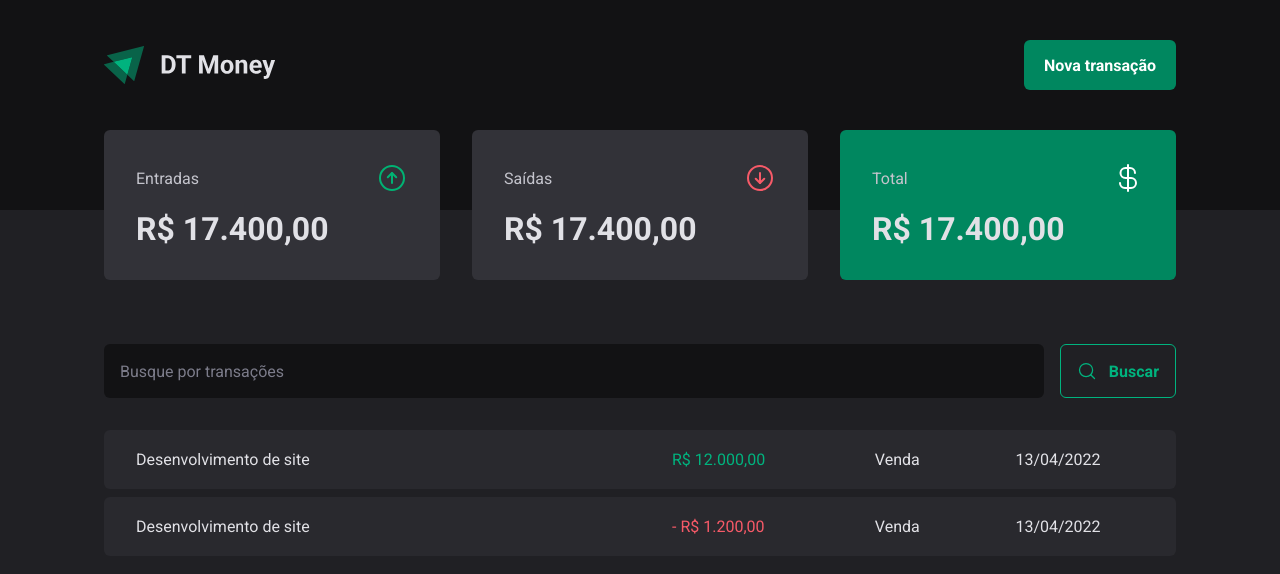
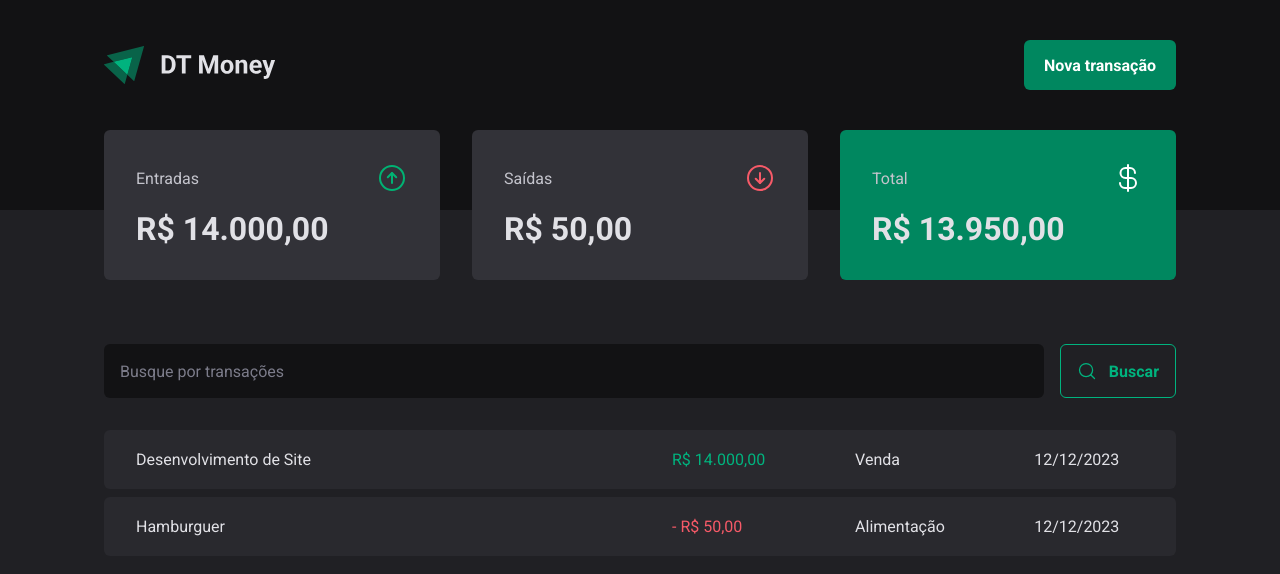
Before and after one commit to brayan-jordan/react-dt-money, a React (Vite) app: page / in a window 1280 px wide. Shown: the top 574 px of the page. Built offline with nearby package versions, Linux system fonts and the light colour scheme; data requests are answered from the project's data file.

Commit message:
feat: Biblioteca de internacionalização nativa do javascript (INTL) + Comunicando com json-server.

```diff
--- a/package.json
+++ b/package.json
@@ -5,6 +5,7 @@
   "type": "module",
   "scripts": {
     "dev": "vite",
+    "dev:server": "json-server server.json -w -d 500",
     "build": "tsc && vite build",
     "lint": "eslint . --ext ts,tsx --report-unused-disable-directives --max-warnings 0",
     "preview": "vite preview"
@@ -27,6 +28,7 @@
     "eslint": "^8.53.0",
     "eslint-plugin-react-hooks": "^4.6.0",
     "eslint-plugin-react-refresh": "^0.4.4",
+    "json-server": "^0.17.4",
     "typescript": "^5.2.2",
     "vite": "^5.0.0"
   }
--- /dev/null
+++ b/server.json
@@ -0,0 +1,20 @@
+{
+  "transactions": [
+    {
+      "id": 1,
+      "description": "Desenvolvimento de Site",
+      "type": "income",
+      "category": "Venda",
+      "price": 14000,
+      "createdAt": "2023-12-12T23:38:22.282Z"
+    },
+    {
+      "id": 2,
+      "description": "Hamburguer",
+      "type": "outcome",
+      "category": "Alimentação",
+      "price": 50,
+      "createdAt": "2023-12-12T20:18:22.282Z"
+    }
+  ]
+}
--- a/src/App.tsx
+++ b/src/App.tsx
@@ -2,13 +2,16 @@
 import { defaultTheme } from "./styles/themes/default";
 import { GlobalStyle } from "./styles/global";
 import { Transactions } from "./pages/Transactions";
+import { TransactionsProvider } from "./contexts/TransactionsContexts";
 
 export function App() {
   return (
     <ThemeProvider theme={defaultTheme}>
       <GlobalStyle />
 
-      <Transactions />
+      <TransactionsProvider>
+        <Transactions />
+      </TransactionsProvider>
     </ThemeProvider>
   );
 }
--- a/src/components/Summary/index.tsx
+++ b/src/components/Summary/index.tsx
@@ -1,7 +1,31 @@
+import { useContext } from "react";
 import { SummaryCard, SummaryContainer } from "./styles";
 import { ArrowCircleUp, ArrowCircleDown, CurrencyDollar } from "phosphor-react";
+import { TransactionsContext } from "../../contexts/TransactionsContexts";
+import { priceFormatter } from "../../utils/formatter";
 
 export function Summary() {
+  const { transactions } = useContext(TransactionsContext);
+
+  const summary = transactions.reduce(
+    (acc, transaction) => {
+      if (transaction.type === "income") {
+        acc.income += transaction.price;
+        acc.total += transaction.price;
+      } else {
+        acc.outcome += transaction.price;
+        acc.total -= transaction.price;
+      }
+
+      return acc;
+    },
+    {
+      income: 0,
+      outcome: 0,
+      total: 0,
+    }
+  );
+
   return (
     <SummaryContainer>
       <SummaryCard>
@@ -9,21 +33,21 @@
           <span>Entradas</span>
           <ArrowCircleUp size={32} color="#00b373" />
         </header>
-        <strong>R$ 17.400,00</strong>
+        <strong>{priceFormatter.format(summary.income)}</strong>
       </SummaryCard>
       <SummaryCard>
         <header>
           <span>Saídas</span>
           <ArrowCircleDown size={32} color="#f75a68" />
         </header>
-        <strong>R$ 17.400,00</strong>
+        <strong>{priceFormatter.format(summary.outcome)}</strong>
       </SummaryCard>
       <SummaryCard variant="green">
         <header>
           <span>Total</span>
           <CurrencyDollar size={32} color="#fff" />
         </header>
-        <strong>R$ 17.400,00</strong>
+        <strong>{priceFormatter.format(summary.total)}</strong>
       </SummaryCard>
     </SummaryContainer>
   );
--- /dev/null
+++ b/src/contexts/TransactionsContexts.tsx
@@ -0,0 +1,41 @@
+import { createContext, useEffect, useState } from "react";
+
+interface Transaction {
+  id: number;
+  category: string;
+  description: string;
+  type: "income" | "outcome";
+  price: number;
+  createdAt: string;
+}
+
+interface TransactionsContextType {
+  transactions: Transaction[];
+}
+
+export const TransactionsContext = createContext({} as TransactionsContextType);
+
+interface TransactionProviderProps {
+  children: React.ReactNode;
+}
+
+export function TransactionsProvider({ children }: TransactionProviderProps) {
+  const [transactions, setTransactions] = useState<Transaction[]>([]);
+
+  async function loadTransactions() {
+    const response = await fetch("http://localhost:3000/transactions");
+    const data = await response.json();
+
+    setTransactions(data);
+  }
+
+  useEffect(() => {
+    loadTransactions();
+  }, []);
+
+  return (
+    <TransactionsContext.Provider value={{ transactions }}>
+      {children}
+    </TransactionsContext.Provider>
+  );
+}
--- a/src/pages/Transactions/index.tsx
+++ b/src/pages/Transactions/index.tsx
@@ -1,3 +1,4 @@
+import { useContext } from "react";
 import { Header } from "../../components/Header";
 import { Summary } from "../../components/Summary";
 import { SearchForm } from "./components/SearchForm";
@@ -6,8 +7,12 @@
   TransactionsContainer,
   TransactionsTable,
 } from "./styles";
+import { TransactionsContext } from "../../contexts/TransactionsContexts";
+import { dateFormatter, priceFormatter } from "../../utils/formatter";
 
 export function Transactions() {
+  const { transactions } = useContext(TransactionsContext);
+
   return (
     <div>
       <Header />
@@ -17,22 +22,23 @@
         <SearchForm />
         <TransactionsTable>
           <tbody>
-            <tr>
-              <td width="50%">Desenvolvimento de site</td>
-              <td>
-                <PriceHighlight variant="income">R$ 12.000,00</PriceHighlight>
-              </td>
-              <td>Venda</td>
-              <td>13/04/2022</td>
-            </tr>
-            <tr>
-              <td width="50%">Desenvolvimento de site</td>
-              <td>
-                <PriceHighlight variant="outcome">- R$ 1.200,00</PriceHighlight>
-              </td>
-              <td>Venda</td>
-              <td>13/04/2022</td>
-            </tr>
+            {transactions.map((transaction) => {
+              return (
+                <tr key={transaction.id}>
+                  <td width="50%">{transaction.description}</td>
+                  <td>
+                    <PriceHighlight variant={transaction.type}>
+                      {transaction.type === "outcome" && "- "}
+                      {priceFormatter.format(transaction.price)}
+                    </PriceHighlight>
+                  </td>
+                  <td>{transaction.category}</td>
+                  <td>
+                    {dateFormatter.format(new Date(transaction.createdAt))}
+                  </td>
+                </tr>
+              );
+            })}
           </tbody>
         </TransactionsTable>
       </TransactionsContainer>
--- /dev/null
+++ b/src/utils/formatter.ts
@@ -0,0 +1,6 @@
+export const dateFormatter = new Intl.DateTimeFormat("pt-BR");
+
+export const priceFormatter = new Intl.NumberFormat("pt-BR", {
+  style: "currency",
+  currency: "BRL",
+});
```
Also changed, not shown: 1 other file (tests, documents, lock files or other folders).
